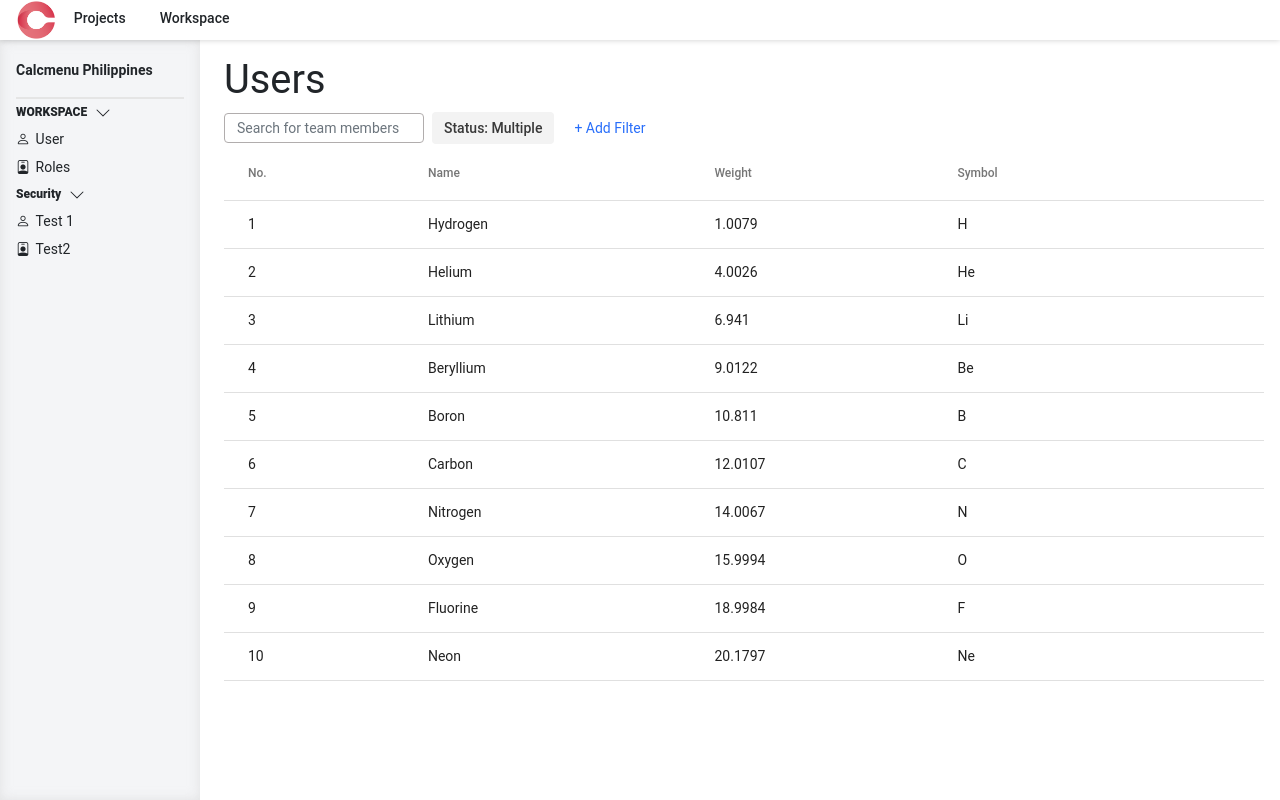
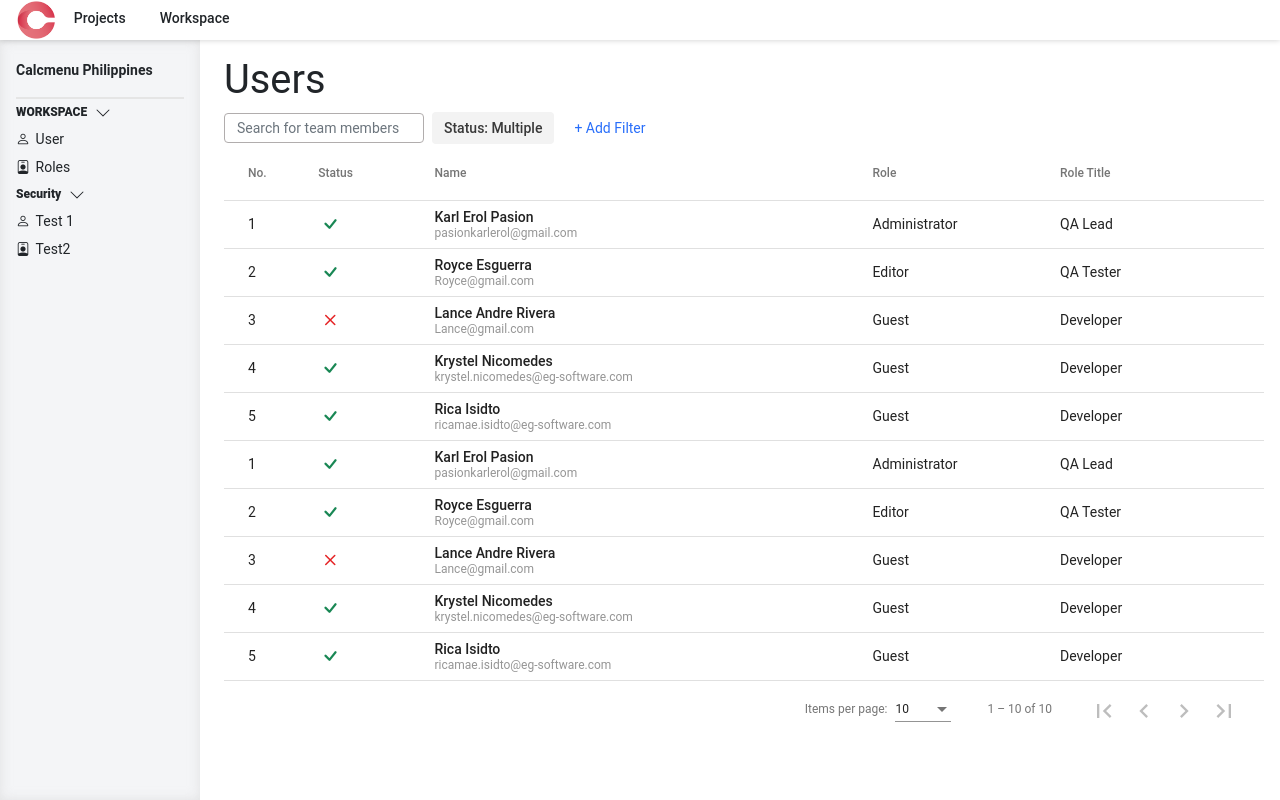
Before and after one commit to Ddollz/egs_QATest-App, an Angular app: page /workspace/user in a window 1280 px wide. Built offline with nearby package versions, Linux system fonts and the light colour scheme; no server answers.

Commit message:
table layout for user management

```diff
--- a/src/app/app.component.ts
+++ b/src/app/app.component.ts
@@ -22,15 +22,15 @@ export class AppComponent implements OnInit {
   ngOnInit(): void {
 
     //Sample Post Methos
-    this.accountlist$ = this.api.getAccountList();
-    this.accountlist$.subscribe({
-      next(num) { console.log(num); },
-      error(err) {
-        console.log(err);
-      },
-      complete() { console.log('Finished sequence'); }
-    })
-    console.log(this.accountlist$);
+    // this.accountlist$ = this.api.getAccountList();
+    // this.accountlist$.subscribe({
+    //   next(num) { console.log(num); },
+    //   error(err) {
+    //     console.log(err);
+    //   },
+    //   complete() { console.log('Finished sequence'); }
+    // })
+    // console.log(this.accountlist$);
 
   }
 }
--- a/src/app/app.module.ts
+++ b/src/app/app.module.ts
@@ -3,7 +3,8 @@ import { BrowserModule } from '@angular/platform-browser';
 import { FormsModule, ReactiveFormsModule } from '@angular/forms';
 import { HttpClientModule } from '@angular/common/http'
 import { MatTableModule } from '@angular/material/table';
-
+import { MatPaginatorModule } from '@angular/material/paginator';
+import { MatSortModule } from '@angular/material/sort';
 
 import { AppRoutingModule } from './app-routing.module';
 import { AppComponent } from './app.component';
@@ -48,6 +49,8 @@ const appRoute: Routes = [
     ReactiveFormsModule,
     HttpClientModule,
     MatTableModule,
+    MatPaginatorModule,
+    MatSortModule,
     RouterModule.forRoot(appRoute),
     BrowserAnimationsModule
   ],
--- a/src/app/egs-workspace/user/user.component.css
+++ b/src/app/egs-workspace/user/user.component.css
@@ -64,3 +64,19 @@
 .add-filter-button:hover {
   color: var(--bs-blue-second);
 }
+.table-status i{
+  font-size: 1.5rem;
+}
+.table-name {
+  font-weight: 500;
+  margin-bottom: 0;
+  line-height: 1rem;
+}
+
+.table-email {
+  margin-top: 0;
+  font-weight: 400;
+  font-size: .75rem;
+  line-height: 1rem;
+  color: #959595;
+}
--- a/src/app/egs-workspace/user/user.component.html
+++ b/src/app/egs-workspace/user/user.component.html
@@ -6,7 +6,7 @@
         <div class="row filter-row">
           <div class="col d-flex text-start">
             <div class="filters-block">
-              <input type="text" class="form-control search_input me-2" placeholder="Search for team members">
+              <input type="text" class="form-control search_input me-2" placeholder="Search for team members" (keyup)="applyFilter($event)" #input>
               <div class="filter-outer me-2">
                 <div class="filter-item">
                   <span>Status: Multiple</span>
@@ -19,38 +19,54 @@
           </div>
         </div>
         <div class="row m-0">
-          <table mat-table [dataSource]="dataSource" class="mat-elevation-z0">
+          <table mat-table [dataSource]="dataSource" class="mat-elevation-z0" matSort>
 
             <!--- Note that these columns can be defined in any order.
                   The actual rendered columns are set as a property on the row definition" -->
 
             <!-- Position Column -->
-            <ng-container matColumnDef="position">
+            <ng-container matColumnDef="id">
               <th mat-header-cell *matHeaderCellDef> No. </th>
-              <td mat-cell *matCellDef="let element"> {{element.position}} </td>
+              <td mat-cell *matCellDef="let element"> {{element.id}} </td>
             </ng-container>
 
-            <!-- Name Column -->
+            <ng-container matColumnDef="status">
+              <th mat-header-cell *matHeaderCellDef mat-sort-header> Status </th>
+              <td mat-cell *matCellDef="let element" class="table-status">
+                <ng-container *ngIf="element.status"><i class="bi bi-check" style="color: var(--bs-green-prime);"></i></ng-container>
+                <ng-container *ngIf="!element.status"><i class="bi bi-x" style="color: var(--bs-red-100);"></i></ng-container>
+              </td>
+            </ng-container>
+
             <ng-container matColumnDef="name">
               <th mat-header-cell *matHeaderCellDef> Name </th>
-              <td mat-cell *matCellDef="let element"> {{element.name}} </td>
+              <td mat-cell *matCellDef="let element">
+                <div class="table-name">{{element.firstname}} {{element.lastname}}</div>
+                <div class="table-email">{{element.email}}</div>
+              </td>
             </ng-container>
 
-            <!-- Weight Column -->
-            <ng-container matColumnDef="weight">
-              <th mat-header-cell *matHeaderCellDef> Weight </th>
-              <td mat-cell *matCellDef="let element"> {{element.weight}} </td>
+            <ng-container matColumnDef="role">
+              <th mat-header-cell *matHeaderCellDef mat-sort-header> Role </th>
+              <td mat-cell *matCellDef="let element"> {{element.role}} </td>
             </ng-container>
 
-            <!-- Symbol Column -->
-            <ng-container matColumnDef="symbol">
-              <th mat-header-cell *matHeaderCellDef> Symbol </th>
-              <td mat-cell *matCellDef="let element"> {{element.symbol}} </td>
+            <ng-container matColumnDef="roleTitle">
+              <th mat-header-cell *matHeaderCellDef mat-sort-header > Role Title </th>
+              <td mat-cell *matCellDef="let element"> {{element.roleTitle}} </td>
             </ng-container>
+
 
             <tr mat-header-row *matHeaderRowDef="displayedColumns"></tr>
             <tr mat-row *matRowDef="let row; columns: displayedColumns;"></tr>
+
+            <tr *matNoDataRow="">
+              <td class="mat-cell" colspan="4"> The "{{input.value}}" does not match any account. </td>
+            </tr>
           </table>
+          <!-- change page size option -->
+          <mat-paginator [pageSizeOptions]="[10, 5, 10, 20, 50]" showFirstLastButtons>
+          </mat-paginator>
         </div>
       </div>
     </div>
--- a/src/app/egs-workspace/user/user.component.ts
+++ b/src/app/egs-workspace/user/user.component.ts
@@ -1,23 +1,28 @@
-import { Component, OnInit } from '@angular/core';
-
+import { Component, OnInit, AfterViewInit, ViewChild } from '@angular/core';
+import { MatPaginator } from '@angular/material/paginator';
+import { MatTableDataSource } from '@angular/material/table';
+import { MatSort } from '@angular/material/sort';
 export interface PeriodicElement {
-  name: string;
-  position: number;
-  weight: number;
-  symbol: string;
+  id: number;
+  firstname: string;
+  lastname: string;
+  email: string;
+  role: string;
+  roleTitle: string;
+  status: number;
 }
 
 const ELEMENT_DATA: PeriodicElement[] = [
-  {position: 1, name: 'Hydrogen', weight: 1.0079, symbol: 'H'},
-  {position: 2, name: 'Helium', weight: 4.0026, symbol: 'He'},
-  {position: 3, name: 'Lithium', weight: 6.941, symbol: 'Li'},
-  {position: 4, name: 'Beryllium', weight: 9.0122, symbol: 'Be'},
-  {position: 5, name: 'Boron', weight: 10.811, symbol: 'B'},
-  {position: 6, name: 'Carbon', weight: 12.0107, symbol: 'C'},
-  {position: 7, name: 'Nitrogen', weight: 14.0067, symbol: 'N'},
-  {position: 8, name: 'Oxygen', weight: 15.9994, symbol: 'O'},
-  {position: 9, name: 'Fluorine', weight: 18.9984, symbol: 'F'},
-  {position: 10, name: 'Neon', weight: 20.1797, symbol: 'Ne'},
+  { id: 1, firstname: 'Karl Erol', lastname: 'Pasion', email: "pasionkarlerol@gmail.com", role: 'Administrator', roleTitle: "QA Lead", status: 1 },
+  { id: 2, firstname: 'Royce', lastname: 'Esguerra', email: "Royce@gmail.com", role: 'Editor', roleTitle: "QA Tester", status: 1 },
+  { id: 3, firstname: 'Lance Andre', lastname: 'Rivera', email: "Lance@gmail.com", role: 'Guest', roleTitle: "Developer", status: 0 },
+  { id: 4, firstname: 'Krystel', lastname: 'Nicomedes', email: "krystel.nicomedes@eg-software.com", role: 'Guest', roleTitle: "Developer", status: 1 },
+  { id: 5, firstname: 'Rica', lastname: 'Isidto', email: "ricamae.isidto@eg-software.com", role: 'Guest', roleTitle: "Developer", status: 1 },
+  { id: 1, firstname: 'Karl Erol', lastname: 'Pasion', email: "pasionkarlerol@gmail.com", role: 'Administrator', roleTitle: "QA Lead", status: 1 },
+  { id: 2, firstname: 'Royce', lastname: 'Esguerra', email: "Royce@gmail.com", role: 'Editor', roleTitle: "QA Tester", status: 1 },
+  { id: 3, firstname: 'Lance Andre', lastname: 'Rivera', email: "Lance@gmail.com", role: 'Guest', roleTitle: "Developer", status: 0 },
+  { id: 4, firstname: 'Krystel', lastname: 'Nicomedes', email: "krystel.nicomedes@eg-software.com", role: 'Guest', roleTitle: "Developer", status: 1 },
+  { id: 5, firstname: 'Rica', lastname: 'Isidto', email: "ricamae.isidto@eg-software.com", role: 'Guest', roleTitle: "Developer", status: 1 },
 ];
 
 @Component({
@@ -25,13 +30,26 @@ const ELEMENT_DATA: PeriodicElement[] = [
   templateUrl: './user.component.html',
   styleUrls: ['./user.component.css']
 })
-export class UserComponent implements OnInit {
-  displayedColumns: string[] = ['position', 'name', 'weight', 'symbol'];
-  dataSource = ELEMENT_DATA;
+export class UserComponent implements OnInit, AfterViewInit {
+  displayedColumns: string[] = ['id', 'status', 'name', 'role', 'roleTitle'];
+  dataSource = new MatTableDataSource<PeriodicElement>(ELEMENT_DATA);
+  @ViewChild(MatSort) sort: any = MatSort;
+  @ViewChild(MatPaginator) paginator: any = MatPaginator;
 
-  constructor() { }
 
   ngOnInit(): void {
   }
 
+  ngAfterViewInit() {
+    this.dataSource.paginator = this.paginator;
+    this.dataSource.sort = this.sort;
+  }
+
+  applyFilter(event: Event) {
+    const filterValue = (event.target as HTMLInputElement).value;
+    this.dataSource.filter = filterValue.trim().toLocaleLowerCase();
+    if(this.dataSource.paginator){
+      this.dataSource.paginator.firstPage();
+    }
+  }
 }
--- a/src/styles.css
+++ b/src/styles.css
@@ -4,6 +4,8 @@
 
   --bs-blue-prime:#286efa;
   --bs-blue-second:#609de6;
+
+  --bs-green-prime:#198754;
 
   --bs-red-100: #e52325;
   --bs-red-75: rgba(229, 36, 39, 0.25);
```
